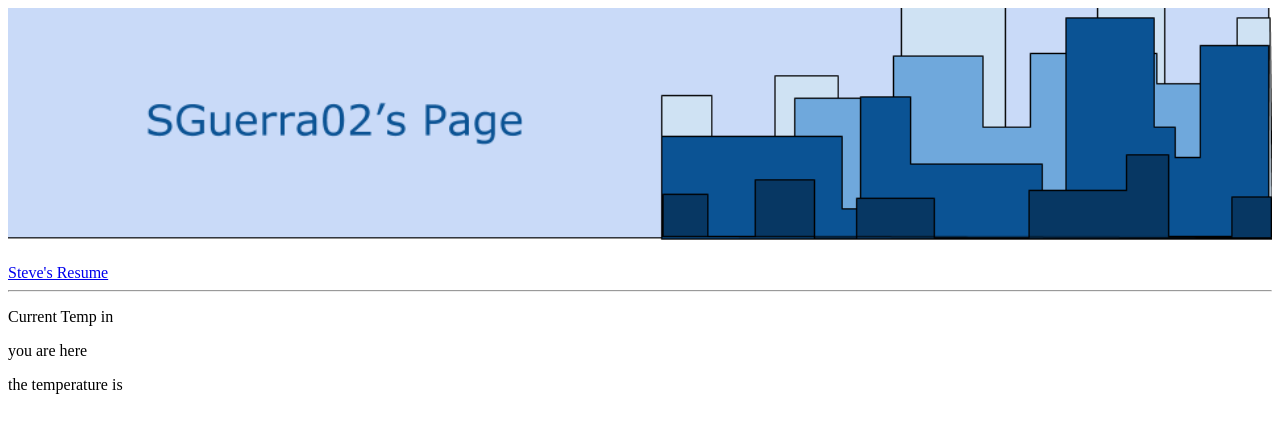
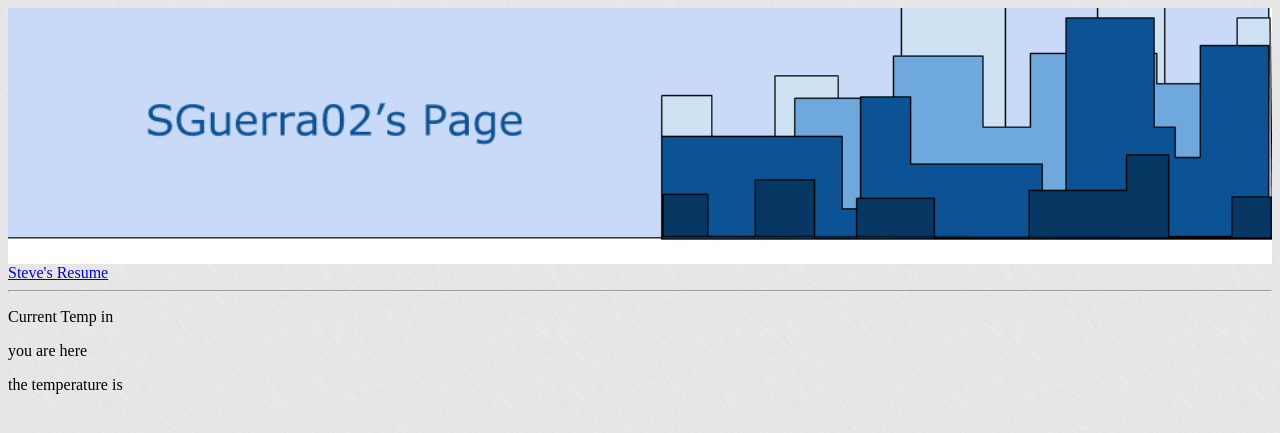
Before and after one commit to sguerra02/sguerra02.github.io, a PHP site: page / in a window 1280 px wide. Shown: the top 433 px of the page. Run offline with PHP 8.4, Linux system fonts and the light colour scheme.

Commit message:
Update style.css

```diff
--- a/style.css
+++ b/style.css
@@ -18,3 +18,8 @@ header img {
   vertical-align: top;
   width: stretch;
 }
+
+body {
+    background-image: url("brushed_@2X.png");
+    background-repeat: repeat;
+}
```
